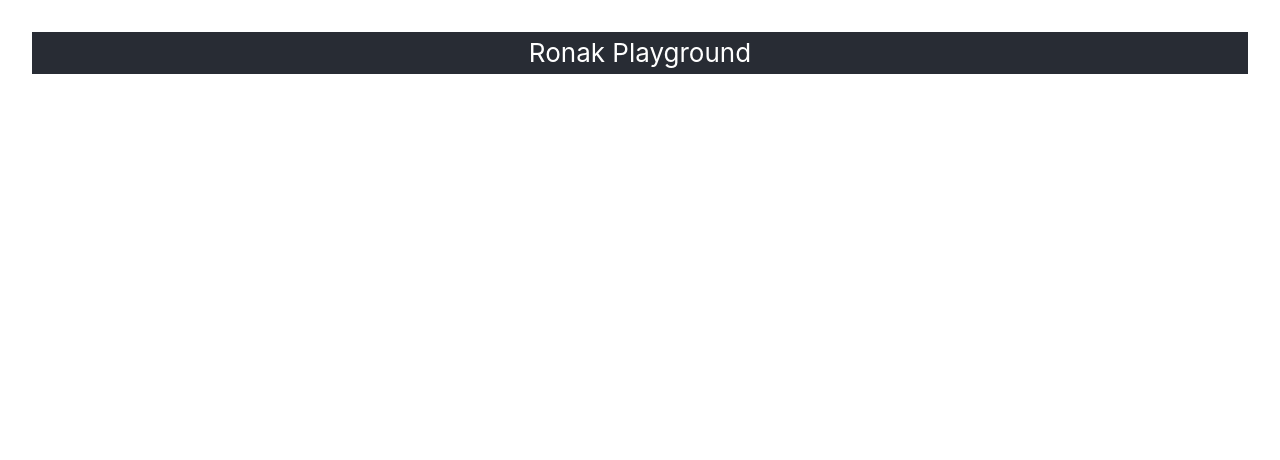
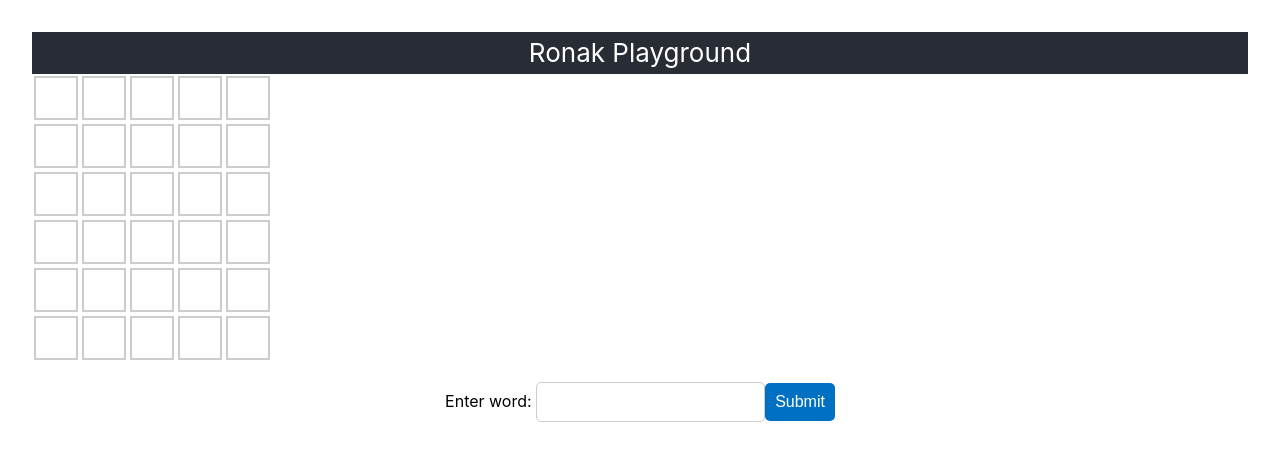
Before and after one commit to 21ronak/ronak-playground, a React (Create React App) app: page /Wordle in a window 1280 px wide. Before the commit this address had no page. Shown: the top 460 px of the page. Built offline with nearby package versions, Linux system fonts and the light colour scheme.

Commit message:
Wordle game

```diff
--- a/src/App.tsx
+++ b/src/App.tsx
@@ -24,6 +24,7 @@ import Stopwatch from './components/StopWatch';
 import CarousalTest from './components/Doordash_dogs/Carousal/CarousalTest';
 import WeatherWidget from './components/LocalWeatherAPI';
 import AutoComplete from './components/AutoComplete';
+import Wordle from './components/wordle/Wordle';
 
 function App() {
   return (
@@ -55,6 +56,7 @@ function App() {
           <Route path="/Stopwatch" element={<Stopwatch />} />
           <Route path="/WeatherWidget" element={<WeatherWidget />} />
           <Route path="/AutoComplete" element={<AutoComplete />} />
+          <Route path="/Wordle" element={<Wordle />} />
         </Routes>
       </Router>
     </div>
--- a/src/Home.js
+++ b/src/Home.js
@@ -28,6 +28,7 @@ const Home = () => {
         <li><Link to="/Stopwatch">Stopwatch</Link></li>
         <li><Link to="/WeatherWidget">WeatherWidget</Link></li>
         <li><Link to="/AutoComplete">AutoComplete</Link></li>
+        <li><Link to="/Wordle">Wordle</Link></li>
       </ul>
     </div>
   );
--- /dev/null
+++ b/src/components/wordle/App.css
@@ -0,0 +1,39 @@
+.board {
+    margin-bottom: 20px;
+  }
+
+  .row {
+    display: flex;
+  }
+
+  .box {
+    width: 40px;
+    height: 40px;
+    border: 2px solid #ccc;
+    display: flex;
+    align-items: center;
+    justify-content: center;
+    margin: 2px;
+    font-size: 24px;
+    font-weight: bold;
+    text-transform: uppercase;
+  }
+
+  .correct {
+    background-color: green;
+    color: white;
+  }
+
+  .partially-correct {
+    background-color: orange;
+    color: white;
+  }
+
+  .incorrect {
+    background-color: darkgray;
+    color: white;
+  }
+
+  .empty {
+    background-color: white;
+  }
--- /dev/null
+++ b/src/components/wordle/Board.js
@@ -0,0 +1,86 @@
+import React from 'react';
+
+const Board = ({ word }) => {
+  const [textInput, setTextInput] = React.useState('');
+  const [rows, setRows] = React.useState([]);
+  const [count, setCount] = React.useState(0);
+
+  const wordCompare = () => {
+    const result = [];
+    const wordArr = word.split('');
+    const usedIndices = new Set();
+
+    // First pass: check correct positions
+    textInput.split('').forEach((char, i) => {
+      if (char === wordArr[i]) {
+        result.push({ value: char, status: 'correct' });
+        usedIndices.add(i);
+      } else {
+        result.push(null); // placeholder for now
+      }
+    });
+
+    // Second pass: check for partial matches
+    textInput.split('').forEach((char, i) => {
+      if (result[i]) return; // already correct
+      const idx = wordArr.findIndex((c, j) => c === char && !usedIndices.has(j));
+      if (idx !== -1) {
+        result[i] = { value: char, status: 'partially-correct' };
+        usedIndices.add(idx);
+      } else {
+        result[i] = { value: char, status: 'incorrect' };
+      }
+    });
+
+    return result;
+  };
+
+  const handleSubmit = () => {
+    if (textInput.length !== word.length || count >= 6) return;
+
+    const newRow = wordCompare();
+    setRows((prev) => [...prev, newRow]);
+    setCount((prev) => prev + 1);
+    setTextInput('');
+  };
+
+  const filledRows = [...rows];
+  while (filledRows.length < 6) {
+    filledRows.push(Array(word.length).fill({ value: '', status: 'empty' }));
+  }
+
+  return (
+    <div>
+      <div className="board">
+        {filledRows.map((row, rowIndex) => (
+          <div key={rowIndex} className="row">
+            {row.map((cell, cellIndex) => (
+              <div
+                key={cellIndex}
+                className={`box ${cell.status}`}
+              >
+                {cell.value}
+              </div>
+            ))}
+          </div>
+        ))}
+      </div>
+
+      <div className="input">
+        <label htmlFor="guess">Enter word: </label>
+        <input
+          type="text"
+          id="guess"
+          value={textInput}
+          maxLength={word.length}
+          onChange={(e) => setTextInput(e.target.value.toLowerCase())}
+        />
+        <button type="button" onClick={handleSubmit}>
+          Submit
+        </button>
+      </div>
+    </div>
+  );
+};
+
+export default Board;
--- /dev/null
+++ b/src/components/wordle/Wordle.js
@@ -0,0 +1,23 @@
+import './App.css'
+import Board from './Board';
+
+// Helpful functions
+// Array.from({length: 5})
+// Math.random(10)
+
+const getRandomInt = (max) => {
+  return Math.floor(Math.random() * max);
+}
+const words = ['ready', 'aware', 'react', 'plane'];
+const word = 'ready';
+
+const Wordle = (props) => {
+  return (
+    <div>
+      <div>{props.title}</div>
+      <Board word={word}/>
+    </div>
+  )
+}
+
+export default Wordle;
```
Also changed, not shown: src/components/wordle/README.md (added), 2 other files (tests, documents, lock files or other folders).
